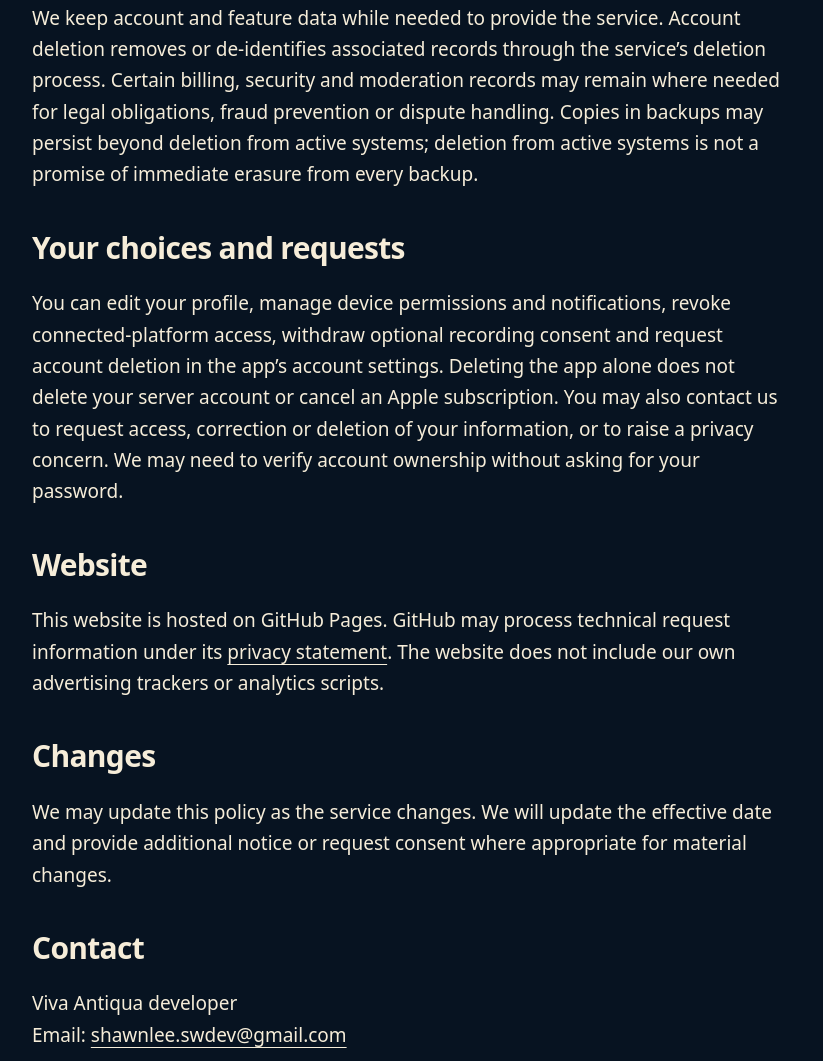
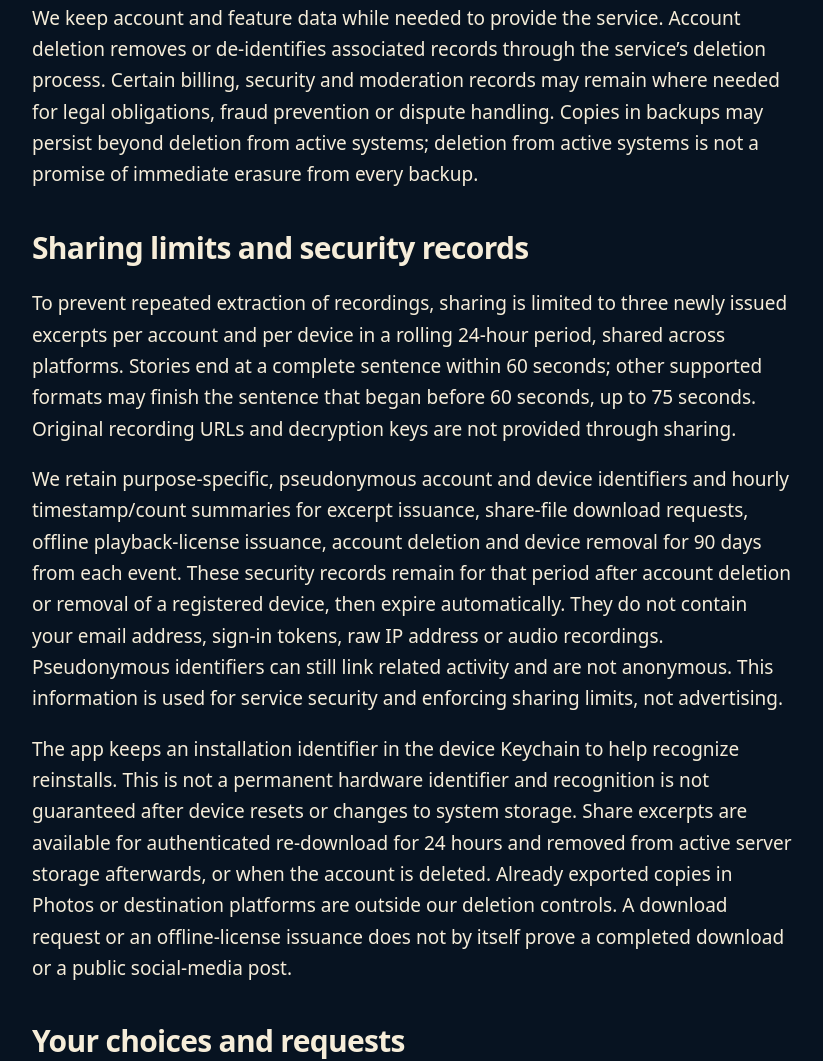
Before and after one commit to shawnlee222/viva-antiqua, a plain HTML site: page privacy/index.html in a window 1280 px wide. Shown: the part 2512-3573 px from the top of the page, without its empty margins (228-1051 px from the left). Drawn offline with Linux system fonts and the light colour scheme.

Commit message:
Disclose bounded sharing and 90-day pseudonymous security retention

```diff
--- a/privacy/index.html
+++ b/privacy/index.html
@@ -17,6 +17,10 @@
 <h2>Storage, service providers and security</h2>
 <p>Information is stored on your device and, where required for account, synchronization and online features, on our servers. Hosting, authentication, payment, AI and destination-platform providers process information needed for their functions. Information may be processed outside your country. We use authenticated access and encrypted network connections; no system can guarantee absolute security.</p>
 <p>We keep account and feature data while needed to provide the service. Account deletion removes or de-identifies associated records through the service’s deletion process. Certain billing, security and moderation records may remain where needed for legal obligations, fraud prevention or dispute handling. Copies in backups may persist beyond deletion from active systems; deletion from active systems is not a promise of immediate erasure from every backup.</p>
+<h2>Sharing limits and security records</h2>
+<p>To prevent repeated extraction of recordings, sharing is limited to three newly issued excerpts per account and per device in a rolling 24-hour period, shared across platforms. Stories end at a complete sentence within 60 seconds; other supported formats may finish the sentence that began before 60 seconds, up to 75 seconds. Original recording URLs and decryption keys are not provided through sharing.</p>
+<p>We retain purpose-specific, pseudonymous account and device identifiers and hourly timestamp/count summaries for excerpt issuance, share-file download requests, offline playback-license issuance, account deletion and device removal for 90 days from each event. These security records remain for that period after account deletion or removal of a registered device, then expire automatically. They do not contain your email address, sign-in tokens, raw IP address or audio recordings. Pseudonymous identifiers can still link related activity and are not anonymous. This information is used for service security and enforcing sharing limits, not advertising.</p>
+<p>The app keeps an installation identifier in the device Keychain to help recognize reinstalls. This is not a permanent hardware identifier and recognition is not guaranteed after device resets or changes to system storage. Share excerpts are available for authenticated re-download for 24 hours and removed from active server storage afterwards, or when the account is deleted. Already exported copies in Photos or destination platforms are outside our deletion controls. A download request or an offline-license issuance does not by itself prove a completed download or a public social-media post.</p>
 <h2>Your choices and requests</h2>
 <p>You can edit your profile, manage device permissions and notifications, revoke connected-platform access, withdraw optional recording consent and request account deletion in the app’s account settings. Deleting the app alone does not delete your server account or cancel an Apple subscription. You may also contact us to request access, correction or deletion of your information, or to raise a privacy concern. We may need to verify account ownership without asking for your password.</p>
 <h2>Website</h2>
```
